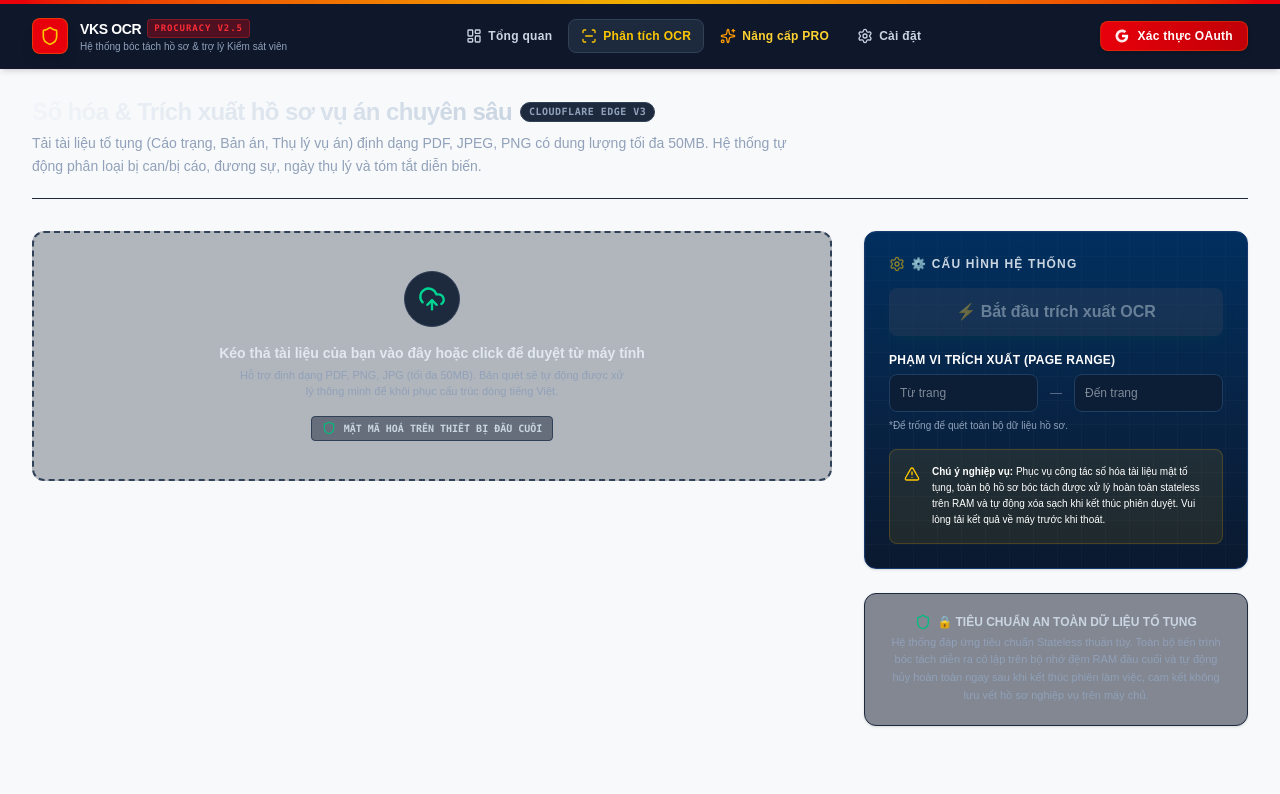
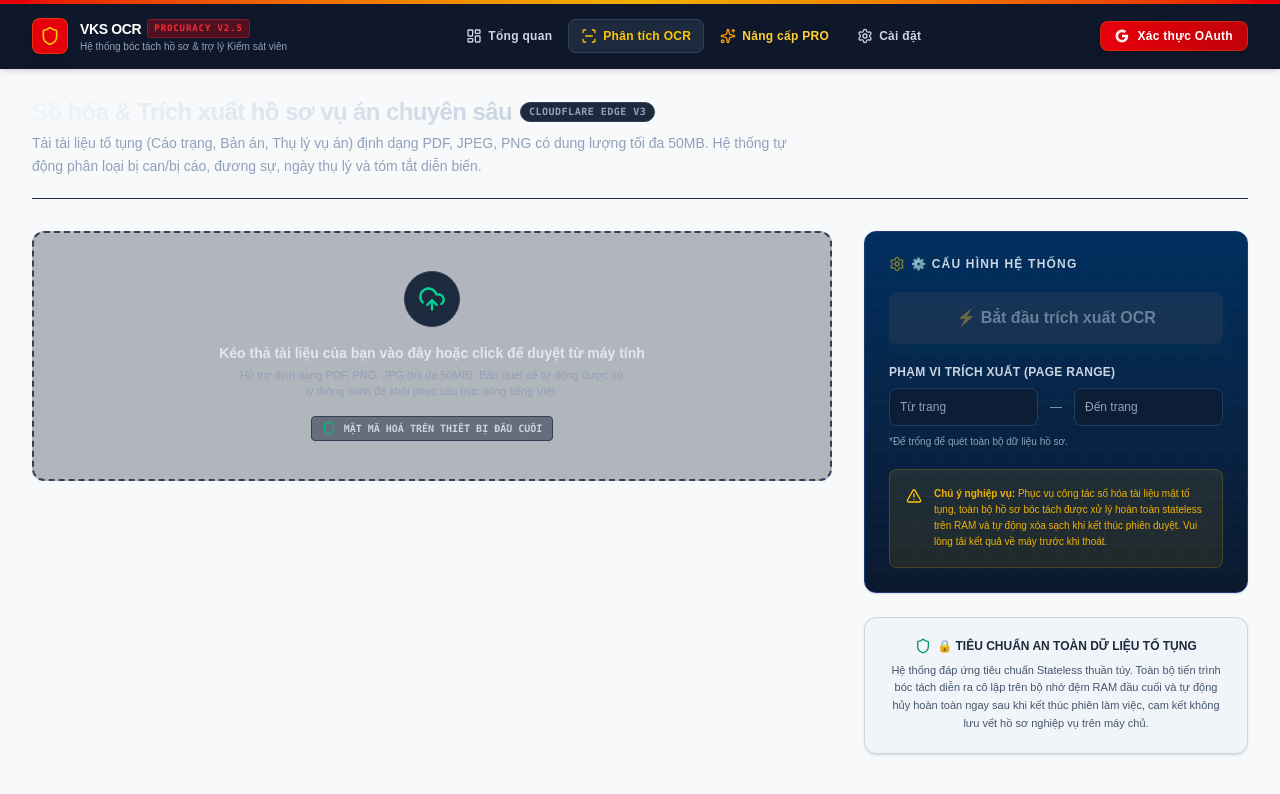
Before and after one commit to ruabien/gemini-ocr-cloudflare, a React (Vite) app: page / in a window 1280 px wide. Both pictures are taken after a click on the button "Phân tích OCR". Shown: the top 794 px of the page. Built offline with nearby package versions, Linux system fonts and the light colour scheme.

Commit message:
scan fix

```diff
--- a/src/components/OcrScanner.tsx
+++ b/src/components/OcrScanner.tsx
@@ -4,7 +4,7 @@
  */
 
 import React, { useState, useRef } from "react";
-import { UploadCloud, Settings, Shield, AlertTriangle, HelpCircle, Layers, Activity, ScanLine } from "lucide-react";
+import { UploadCloud, Settings, Shield, AlertTriangle, Layers, Activity } from "lucide-react";
 import { OcrConfig } from "../types";
 import * as pdfjs from 'pdfjs-dist';
 
@@ -123,29 +123,6 @@ export default function OcrScanner({ onFileLoaded, config, setConfig }: OcrScann
     } else if (e.type === "dragleave") {
       setDragActive(false);
     }
-  };
-
-  // Kích hoạt giả lập quét tệp mượt mà và chuyển đổi màn hình sau khi đạt 100%
-  const simulateOcrProcess = (fileName: string, content: string, mimeType: string) => {
-    setProcessingFile(fileName);
-    setProgress(5);
-
-    const interval = setInterval(() => {
-      setProgress((prev) => {
-        if (prev >= 100) {
-          clearInterval(interval);
-          setTimeout(() => {
-            onFileLoaded({ name: fileName, content, mimeType, selectedFile: selectedFile || undefined });
-            setProcessingFile(null);
-            setProgress(0);
-          }, 300);
-          return 100;
-        }
-        // Tăng vọt ngẫu nhiên tạo độ tin cậy
-        const increment = Math.floor(Math.random() * 20) + 12;
-        return Math.min(prev + increment, 100);
-      });
-    }, 280);
   };
 
   // Thả tệp tin
@@ -320,7 +297,7 @@ export default function OcrScanner({ onFileLoaded, config, setConfig }: OcrScann
         {/* Left column: File upload & nén trang */}
         <div className="lg:col-span-2 space-y-6">
           {isSlicing ? (
-            <div className="bg-slate-900/50 text-white p-8 rounded-xl border border-slate-800 shadow-xl paper-glow relative overflow-hidden flex flex-col items-center justify-center min-h-[250px]">
+            <div className="bg-slate-900/50 text-white p-8 rounded-xl border border-slate-800 shadow-xl relative overflow-hidden flex flex-col items-center justify-center min-h-[250px]">
               <div className="absolute inset-0 bg-gradient-to-r from-emerald-600/5 via-teal-500/5 to-emerald-600/5 animate-pulse" />
 
               <div className="relative z-10 flex flex-col items-center w-full max-w-md text-center space-y-6">
@@ -345,8 +322,7 @@ export default function OcrScanner({ onFileLoaded, config, setConfig }: OcrScann
               </div>
             </div>
           ) : processingFile ? (
-            <div className="bg-slate-900/50 text-white p-8 rounded-xl border border-slate-800 shadow-xl paper-glow relative overflow-hidden flex flex-col items-center justify-center min-h-[250px]">
-              {/* Shimmer backgrounds */}
+            <div className="bg-slate-900/50 text-white p-8 rounded-xl border border-slate-800 shadow-xl relative overflow-hidden flex flex-col items-center justify-center min-h-[250px]">
               <div className="absolute inset-0 bg-gradient-to-r from-emerald-600/5 via-teal-500/5 to-emerald-600/5 animate-pulse" />
 
               <div className="relative z-10 flex flex-col items-center w-full max-w-md text-center space-y-6">
@@ -361,13 +337,11 @@ export default function OcrScanner({ onFileLoaded, config, setConfig }: OcrScann
                   <p className="text-xs text-emerald-400 font-mono mt-1 font-semibold">{processingFile}</p>
                 </div>
 
-                {/* Thanh tiến trình Shimmer */}
                 <div className="w-full bg-slate-800 h-2.5 rounded-full overflow-hidden border border-slate-700">
                   <div
                     className="bg-gradient-to-r from-emerald-600 via-teal-500 to-emerald-600 h-full rounded-full transition-all duration-300 relative"
                     style={{ width: `${progress}%` }}
                   >
-                    <div className="absolute inset-0 bg-gradient-to-r from-transparent via-white/30 to-transparent animate-shimmer" style={{ backgroundSize: '200% 100%' }} />
                   </div>
                 </div>
 
@@ -433,7 +407,7 @@ export default function OcrScanner({ onFileLoaded, config, setConfig }: OcrScann
 
                   <div className="grid grid-cols-2 sm:grid-cols-3 md:grid-cols-4 gap-4 max-h-[300px] overflow-y-auto p-2 border border-slate-800 rounded-lg bg-slate-950/50">
                     {slicedPages.map((page) => (
-                      <div key={page.index} className="bg-slate-900 p-2 rounded-lg border border-slate-800 shadow-xs flex flex-col space-y-2 relative group hover:border-emerald-500 transition-all">
+                      <div key={page.index} className="bg-slate-900 p-2 rounded-lg border border-slate-800 flex flex-col space-y-2 relative group hover:border-emerald-500 transition-all">
                         <div className="aspect-[3/4] rounded bg-slate-950 overflow-hidden relative border border-slate-800">
                           <img
                             referrerPolicy="no-referrer"
@@ -466,23 +440,23 @@ export default function OcrScanner({ onFileLoaded, config, setConfig }: OcrScann
           <div className="bg-gradient-to-b from-[#002F5F] to-[#0A192F] text-white p-6 rounded-xl border border-[#163A70] shadow-sm relative overflow-hidden">
             <div className="absolute inset-0 opacity-5 bg-[linear-gradient(to_right,#808080_1px,transparent_1px),linear-gradient(to_bottom,#808080_1px,transparent_1px)] bg-[size:1.5rem_1.5rem]" />
 
-            <h4 className="font-bold text-xs uppercase tracking-widest text-slate-300 flex items-center mb-4 relative z-10">
+            <h4 className="font-bold text-xs uppercase tracking-widest text-slate-300 flex items-center mb-5 relative z-10">
               <Settings className="h-4 w-4 mr-1.5 text-yellow-400 animate-pulse" />
               <span>⚙️ CẤU HÌNH HỆ THỐNG</span>
             </h4>
 
-            <div className="relative z-10 space-y-4">
+            <div className="relative z-10 space-y-5">
               {/* NÚT BẮT ĐẦU TRÍCH XUẤT OCR - Opacity isolated strictly to button element */}
               <button
                 onClick={startOcrProcess}
                 disabled={!selectedFile || isProcessing}
-                className="w-full py-3 bg-emerald-600 disabled:bg-slate-700 disabled:opacity-40 disabled:cursor-not-allowed text-white font-bold rounded-lg transition-all duration-200 shadow-lg shadow-emerald-900/30 hover:bg-emerald-700 transform hover:scale-105 disabled:hover:scale-100 flex items-center justify-center space-x-2"
+                className="w-full py-3.5 bg-emerald-600 text-white font-bold rounded-lg transition-all duration-200 shadow-lg shadow-emerald-900/30 hover:bg-emerald-700 disabled:bg-slate-700 disabled:opacity-40 disabled:cursor-not-allowed flex items-center justify-center space-x-2"
               >
                 {isProcessing ? "Đang xử lý..." : "⚡ Bắt đầu trích xuất OCR"}
               </button>
 
               <div>
-                <label className="block text-xs font-bold text-slate-350 mb-1.5 uppercase tracking-wide">
+                <label className="block text-xs font-bold text-slate-300 mb-2 uppercase tracking-wide">
                   Phạm vi trích xuất (Page Range)
                 </label>
                 <div className="flex items-center space-x-3">
@@ -493,10 +467,10 @@ export default function OcrScanner({ onFileLoaded, config, setConfig }: OcrScann
                       placeholder="Từ trang"
                       value={fromPage}
                       onChange={(e) => setFromPage(e.target.value)}
-                      className="w-full bg-[#0B1E36] border border-[#1E3E62] focus:ring-[#D4AF37] focus:border-[#D4AF37] rounded-lg p-2.5 text-xs font-medium text-slate-100 placeholder-slate-550 focus:outline-none"
+                      className="w-full bg-[#0B1E36] border border-[#1E3E62] focus:ring-[#D4AF37] focus:border-[#D4AF37] rounded-lg p-2.5 text-xs font-medium text-slate-100 placeholder-slate-400 focus:outline-none"
                     />
                   </div>
-                  <span className="text-slate-500 text-xs">—</span>
+                  <span className="text-slate-400 text-xs">—</span>
                   <div className="w-1/2">
                     <input
                       type="number"
@@ -504,14 +478,14 @@ export default function OcrScanner({ onFileLoaded, config, setConfig }: OcrScann
                       placeholder="Đến trang"
                       value={toPage}
                       onChange={(e) => setToPage(e.target.value)}
-                      className="w-full bg-[#0B1E36] border border-[#1E3E62] focus:ring-[#D4AF37] focus:border-[#D4AF37] rounded-lg p-2.5 text-xs font-medium text-slate-100 placeholder-slate-550 focus:outline-none"
+                      className="w-full bg-[#0B1E36] border border-[#1E3E62] focus:ring-[#D4AF37] focus:border-[#D4AF37] rounded-lg p-2.5 text-xs font-medium text-slate-100 placeholder-slate-400 focus:outline-none"
                     />
                   </div>
                 </div>
-                <p className="text-[10px] text-slate-400 mt-1.5">*Để trống để quét toàn bộ dữ liệu hồ sơ.</p>
+                <p className="text-[10px] text-slate-400 mt-2">*Để trống để quét toàn bộ dữ liệu hồ sơ.</p>
               </div>
 
-              <div className="flex items-start space-x-3 bg-yellow-500/10 text-yellow-250 p-3.5 rounded-lg border border-yellow-500/20 mt-4">
+              <div className="flex items-start space-x-3 bg-yellow-500/10 text-yellow-500 p-4 rounded-lg border border-yellow-500/20">
                 <AlertTriangle className="h-4 w-4 flex-shrink-0 text-yellow-400 mt-0.5" />
                 <p className="text-[10px] leading-relaxed font-medium">
                   <strong>Chú ý nghiệp vụ:</strong> Phục vụ công tác số hóa tài liệu mật tố tụng, toàn bộ hồ sơ bóc tách được xử lý hoàn toàn stateless trên RAM và tự động xóa sạch khi kết thúc phiên duyệt. Vui lòng tải kết quả về máy trước khi thoát.
@@ -520,12 +494,13 @@ export default function OcrScanner({ onFileLoaded, config, setConfig }: OcrScann
             </div>
           </div>
 
-          <div className="bg-slate-900/50 p-5 rounded-xl border border-slate-800 shadow-sm text-center">
-            <h5 className="text-xs font-bold text-slate-300 flex items-center justify-center space-x-1.5">
-              <Shield className="h-4 w-4 text-emerald-500" />
+          {/* White compliance card */}
+          <div className="bg-slate-100 p-5 rounded-xl border border-slate-300 shadow-sm text-center">
+            <h5 className="text-xs font-bold text-slate-800 flex items-center justify-center space-x-1.5 mb-2">
+              <Shield className="h-4 w-4 text-emerald-600" />
               <span>🔒 TIÊU CHUẨN AN TOÀN DỮ LIỆU TỐ TỤNG</span>
             </h5>
-            <p className="text-[11px] text-slate-400 mt-1 leading-relaxed">
+            <p className="text-[11px] text-slate-600 leading-relaxed font-medium">
               Hệ thống đáp ứng tiêu chuẩn Stateless thuần túy. Toàn bộ tiến trình bóc tách diễn ra cô lập trên bộ nhớ đệm RAM đầu cuối và tự động hủy hoàn toàn ngay sau khi kết thúc phiên làm việc, cam kết không lưu vết hồ sơ nghiệp vụ trên máy chủ.
             </p>
           </div>
```
